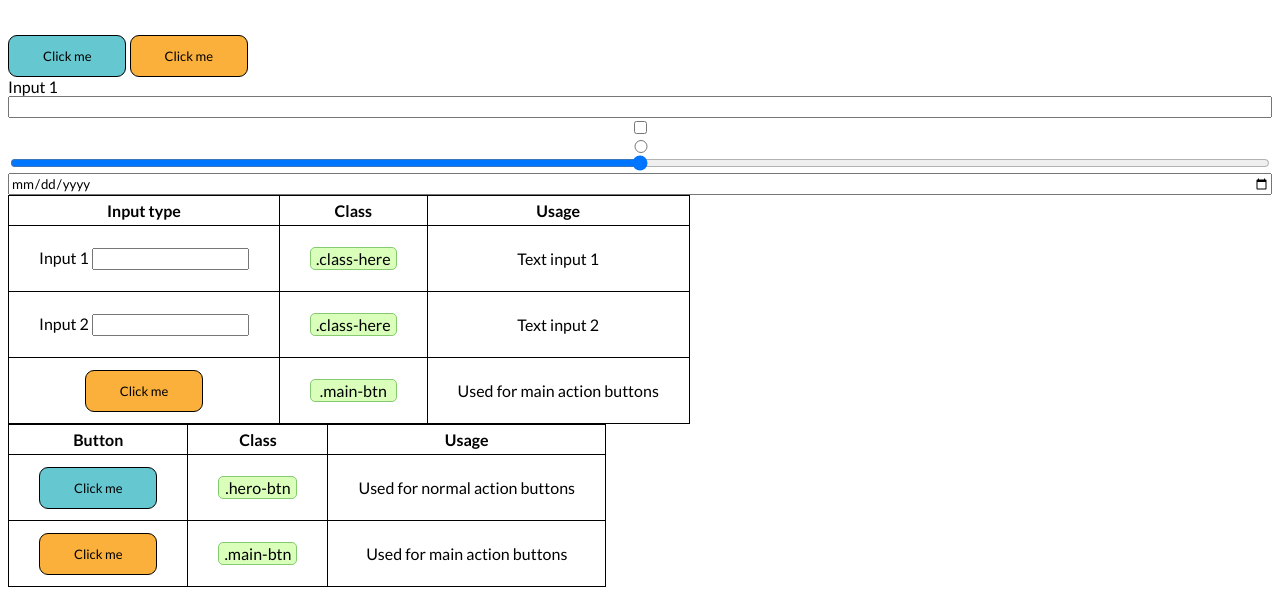
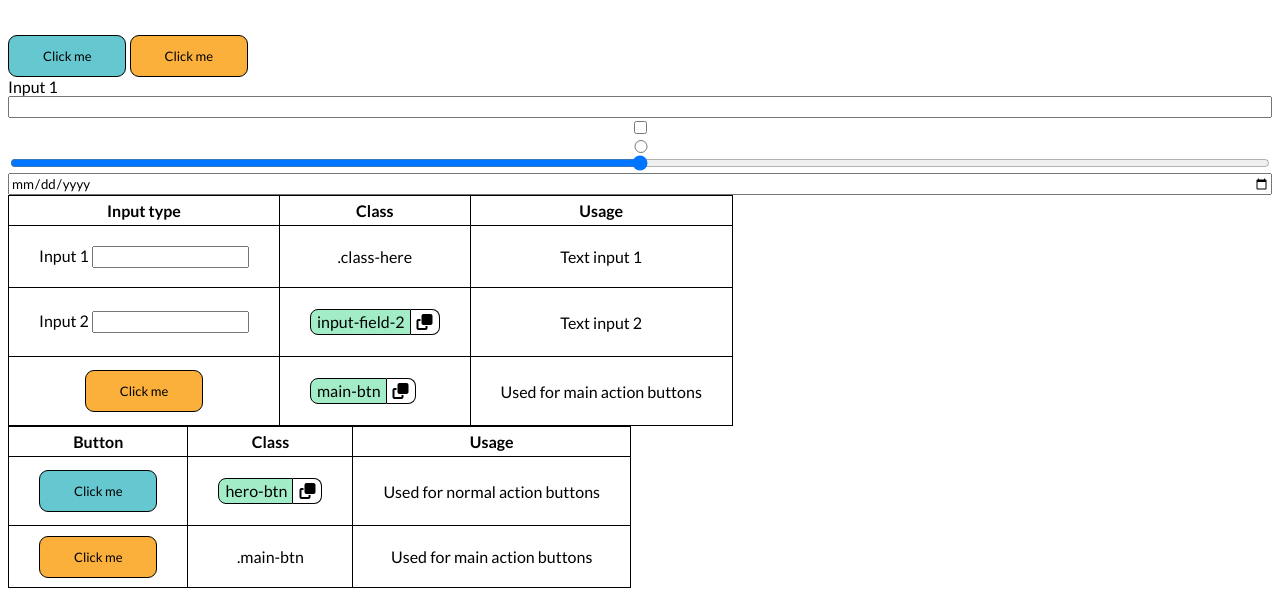
Before and after one commit to pawan-live/pet-care-system-iwt, a PHP site: page /html/styleguide.html in a window 1280 px wide. Shown: the part 264-860 px from the top of the page. Run offline with PHP 8.4, Linux system fonts and the light colour scheme; some libraries are stand-ins or nearby versions.

Commit message:
class view and copy btn + styles

```diff
--- a/html/styleguide.html
+++ b/html/styleguide.html
@@ -11,6 +11,15 @@
     <link
       href="https://fonts.googleapis.com/css2?family=Lato:wght@300;400;700;900&display=swap"
       rel="stylesheet"
+    />
+
+    <!-- fa icons -->
+    <link
+      rel="stylesheet"
+      href="https://cdnjs.cloudflare.com/ajax/libs/font-awesome/6.1.1/css/all.min.css"
+      integrity="sha512-KfkfwYDsLkIlwQp6LFnl8zNdLGxu9YAA1QvwINks4PhcElQSvqcyVLLD9aMhXd13uQjoXtEKNosOWaZqXgel0g=="
+      crossorigin="anonymous"
+      referrerpolicy="no-referrer"
     />
 
     <!-- stylesheets -->
@@ -58,16 +67,27 @@
           <label for="input2">Input 2</label>
           <input id="input2" type="text" />
         </td>
-        <td><p class="snippet">.class-here</p></td>
+        <td>
+          <div class="td-container flex row align-center">
+            <p class="class-snippet">input-field-2</p>
+            <i class="class-snippet-copy fas fa-copy"></i>
+          </div>
+        </td>
         <td>Text input 2</td>
       </tr>
 
       <tr>
         <td><button class="main-btn">Click me</button></td>
-        <td><p class="snippet">.main-btn</p></td>
+        <td>
+          <div class="td-container flex row align-center">
+            <p class="class-snippet">main-btn</p>
+            <i class="class-snippet-copy fas fa-copy"></i>
+          </div>
+        </td>
         <td>Used for main action buttons</td>
       </tr>
     </table>
+
     <!-- buttons -->
     <table>
       <tr>
@@ -78,7 +98,12 @@
 
       <tr>
         <td><button class="hero-btn">Click me</button></td>
-        <td><p class="snippet">.hero-btn</p></td>
+        <td>
+          <div class="td-container flex row align-center">
+            <p class="class-snippet">hero-btn</p>
+            <i class="class-snippet-copy fas fa-copy"></i>
+          </div>
+        </td>
         <td>Used for normal action buttons</td>
       </tr>
 
--- a/styles/style.css
+++ b/styles/style.css
@@ -91,11 +91,27 @@
   transition: 0.5s ease-in-out;
 }
 
-.snippet {
-  background-color: rgb(217, 255, 186);
-  border-radius: 5px;
-  padding: 1px 5px;
-  border: 1px solid rgb(134, 202, 112);
+.class-snippet {
+  border: 1px solid black;
+  border-radius: 8px 0 0 8px;
+  /* padding: 2px 5px; */
+  padding: 2px 5px 3px 6px;
+  background-color: rgb(162, 237, 199);
+}
+
+.class-snippet-copy {
+  border: 1px solid black;
+  border-radius: 0 8px 8px 0;
+  /* padding: 2px 5px; */
+  padding: 4px 6px 4px 6px;
+  border-left: none;
+  cursor: pointer;
+}
+
+.class-snippet-copy:hover {
+  background-color: #00aac1;
+  color: white;
+  transition: 0.2s ease-in-out;
 }
 
 table {
```
